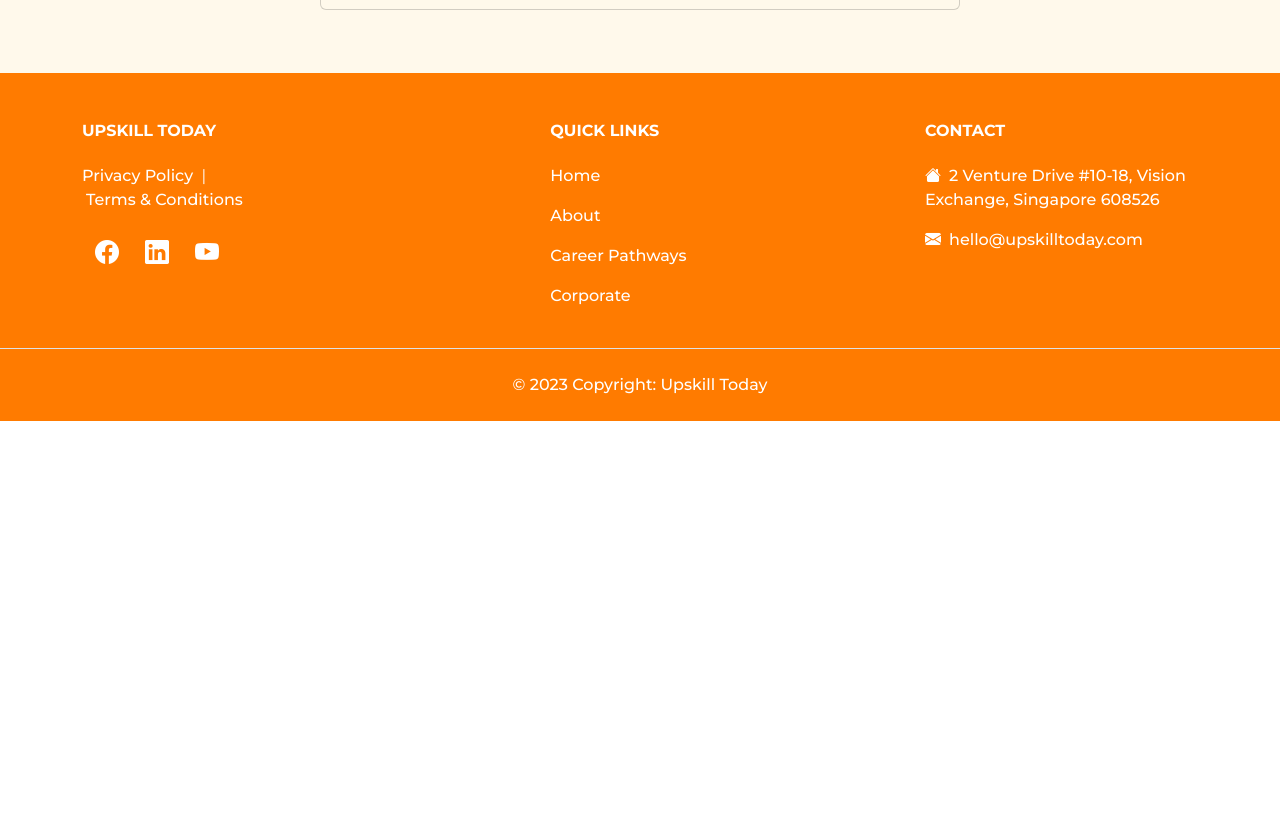
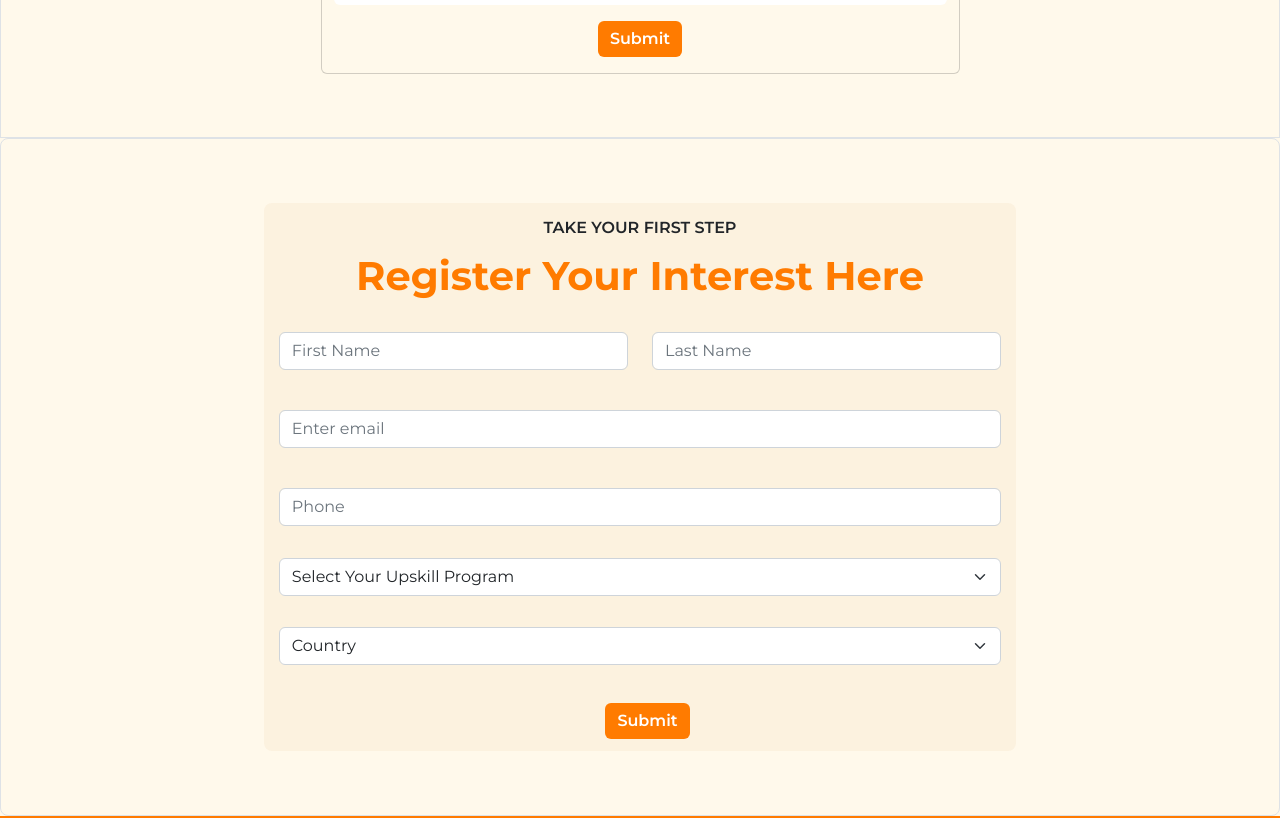
Before and after one commit to Chiang-Yong/Upskill-Today-1, a React (Create React App) app: page /CareerPathway in a window 1280 px wide. Shown: the part 1220-2038 px from the top of the page. Before the commit the page ends 1641 px from the top, so only its background shows below. Built offline with nearby package versions, Linux system fonts and the light colour scheme.

Commit message:
update the Javascriptdeveloper

```diff
--- a/src/pages/About/AboutTestimontials.js
+++ b/src/pages/About/AboutTestimontials.js
@@ -16,7 +16,7 @@ const Testimontials = () => {
                             <Card.Text className="text-left">
                                 If you are looking to enhance your skills, you have coming at the right place. We are looking for candidates who are open to learn new skills to improve your career prospects and keep up with changing technologies.
                             </Card.Text>
-                            <Button style={{backgroundColor:'#ff7b00'}}>Join Upskill Today</Button>
+                            <Button style={{backgroundColor:'#ff7b00'}} href="/CareerPathway">Join Upskill Today</Button>
                         </Card.Body>
                     </Card>
 
@@ -28,7 +28,7 @@ const Testimontials = () => {
                             <Card.Text className="text-left">
                                 We provide companies with a pool of top talents that have trained in the latest skills and technologies. We also offer customized solutions that can be tailored to the specific needs of your business.
                             </Card.Text>
-                            <Button style={{backgroundColor:'#ff7b00'}}>Explore More</Button>
+                            <Button style={{backgroundColor:'#ff7b00'}} href='/Corporate'>Explore More</Button>
                         </Card.Body>
                     </Card>
 
--- a/src/pages/CareerPathway/CareerPathway.js
+++ b/src/pages/CareerPathway/CareerPathway.js
@@ -2,6 +2,7 @@ import React from "react";
 import { Container, Button, Card, Carousel, Row } from "react-bootstrap";
 import Placeholder from "../../images/placeholder.jpg";
 import Quiz from "./Quiz";
+import RegisterYourInterest from "./RegisterYourInterest";
 
 const CPStyle = {
   container: {
@@ -70,7 +71,7 @@ const CareerPathway = () => {
             </Card.Title>
             <Card.Text className="d-flex justify-content-center"></Card.Text>
             <Card.Text className="d-flex justify-content-center">
-              <Button style={CPStyle.button}>Find Out More</Button>
+              <Button style={CPStyle.button} href="/JavascriptCourse">Find Out More</Button>
             </Card.Text>
           </Card.Body>
         </Card>
@@ -90,7 +91,7 @@ const CareerPathway = () => {
             </Card.Title>
             <Card.Text className="d-flex justify-content-center"></Card.Text>
             <Card.Text className="d-flex justify-content-center">
-              <Button style={CPStyle.button}>Find Out More</Button>
+              <Button style={CPStyle.button} href="/JavaCourse">Find Out More</Button>
             </Card.Text>
           </Card.Body>
         </Card>
@@ -110,7 +111,7 @@ const CareerPathway = () => {
             </Card.Title>
             <Card.Text className="d-flex justify-content-center"></Card.Text>
             <Card.Text className="d-flex justify-content-center">
-              <Button style={CPStyle.button}>Find Out More</Button>
+              <Button style={CPStyle.button} href="/DevOpsCourse">Find Out More</Button>
             </Card.Text>
           </Card.Body>
         </Card>
@@ -118,7 +119,12 @@ const CareerPathway = () => {
       {/*} <Button className='me-auto mt-3 mb-3' size="md" href="/pathwaydetails" style={CPStyle.button}>
         Pathway Details
               </Button> */}
-      <Quiz />
+      <Row>
+        <Quiz />
+      </Row>
+      <Row>
+        <RegisterYourInterest />
+      </Row>
     </Container>
   );
 };
--- a/src/pages/CareerPathway/Quiz.js
+++ b/src/pages/CareerPathway/Quiz.js
@@ -13,6 +13,7 @@ const QuizStyle = {
     color: "#fff",
     border: "none",
     outline: "none",
+    fontWeight:600,
   },
 
   image: {
@@ -29,6 +30,7 @@ const QuizStyle = {
     fontWeight: 800,
     fontSize: "35px",
     color: "#ff7b00",
+    marginTop:"5%",
   },
 
   text:{
@@ -50,7 +52,7 @@ const QuizStyle = {
 
 const Quiz = () => {
   return (
-    <div className="text-center justify-content-center" style={QuizStyle.main}>
+    <div className="text-center justify-content-center border border-1" style={QuizStyle.main}>
       <Row style={QuizStyle.row}>
       <h1 style={QuizStyle.title}>QUIZ</h1>
       <p style={QuizStyle.text}>Take the quiz to help you to decide the course path</p>
--- /dev/null
+++ b/src/pages/CareerPathway/RegisterYourInterest.js
@@ -0,0 +1,116 @@
+import React from "react";
+import { Form, Col, Row, Button } from "react-bootstrap";
+
+const RYIstyle = {
+  main: {
+    height: "auto",
+    width: "100%",
+    backgroundColor: "#fff9eb",
+    paddingTop: "5%",
+    paddingBottom: "5%",
+  },
+
+  form: {
+    width: "60%",
+    paddingBottom: "1%",
+    backgroundColor: "rgba(224,178,118,0.1)",
+  },
+
+  group: {
+    paddingLeft: "2%",
+    paddingRight: "2%",
+  },
+
+  select:{
+    paddingLeft: "2%",
+    paddingRight: "2%",
+    paddingTop:"1%",
+  },
+
+  button: {
+    marginTop: "5%",
+    marginLeft: "2%",
+    backgroundColor: "#ff7b00",
+    fontWeight: "600",
+    border: "none",
+    outline: "none",
+  },
+
+  text: {
+    marginTop: "2%",
+    fontWeight: 600,
+  },
+
+  title: {
+    marginTop: "2%",
+    color: "#ff7b00",
+    fontWeight: 800,
+  },
+};
+
+const RegisterYourInterest = () => {
+  return (
+    <div
+      className="d-flex justify-content-center border rounded-3"
+      style={RYIstyle.main}
+    >
+      <Form className="rounded-3" style={RYIstyle.form}>
+        <h6 className="text-center" style={RYIstyle.text}>
+          TAKE YOUR FIRST STEP
+        </h6>
+        <h1 className="text-center" style={RYIstyle.title}>
+          Register Your Interest Here
+        </h1>
+        <Row style={RYIstyle.group}>
+          <Form.Group as={Col} className="mb-3" controlId="formBasicName">
+            <Form.Label></Form.Label>
+            <Form.Control type="text" placeholder="First Name" />
+          </Form.Group>
+          <Form.Group as={Col} className="mb-3" controlId="formBasicName">
+            <Form.Label></Form.Label>
+            <Form.Control type="text" placeholder="Last Name" />
+          </Form.Group>
+        </Row>
+        <Form.Group
+          style={RYIstyle.group}
+          className="mb-3"
+          controlId="formBasicEmail"
+        >
+          <Form.Label></Form.Label>
+          <Form.Control type="email" placeholder="Enter email" />
+        </Form.Group>
+
+        <Form.Group style={RYIstyle.group}>
+          <Form.Label></Form.Label>
+          <Form.Control type="text" placeholder="Phone" />
+        </Form.Group>
+
+        <Form.Group style={RYIstyle.select}>
+          <Form.Label></Form.Label>
+          <Form.Select aria-label="Default select example">
+            <option>Select Your Upskill Program</option>
+            <option value="1">Java</option>
+            <option value="2">Javscript</option>
+            <option value="3">DevOps</option>
+          </Form.Select>
+        </Form.Group>
+        <Form.Group style={RYIstyle.select}>
+          <Form.Label></Form.Label>
+          <Form.Select aria-label="Default select example">
+            <option>Country</option>
+            <option value="1">Singapore</option>
+            <option value="2">Philippine</option>
+            <option value="3">Malaysia</option>
+          </Form.Select>
+        </Form.Group>
+        <div className="d-flex justify-content-center">
+          <Button type="submit" style={RYIstyle.button}>
+            Submit
+          </Button>
+        </div>
+      </Form>
+    </div>
+  );
+};
+
+export default RegisterYourInterest;
--- /dev/null
+++ b/src/pages/PathwayDetails/JavaScriptDeveloper.js
@@ -0,0 +1,95 @@
+import React from "react";
+import { Col, Row, Form, Button } from "react-bootstrap";
+const src = "https://www.youtube.com/embed/upDLs1sn7g4";
+
+const JSDstyle = {
+  main: {
+    width: "100%",
+    height: "auto",
+    backgroundColor: "fff9eb",
+  },
+
+  row: {
+    paddingTop: "5%",
+    paddingBottom: "5%",
+  },
+
+  frame: {
+    paddingLeft: "1%",
+    paddingRight: "1%",
+  },
+
+  form: {
+    width: "60%",
+  },
+
+  formCol: {
+    width: "70%",
+    paddingBottom: "2%",
+    backgroundColor: "rgba(255,123,0,0.5)",
+  },
+
+  button: {
+    marginTop: "5%",
+    marginLeft: "2%",
+    backgroundColor: "#ff7b00",
+    fontWeight: "600",
+    border: "none",
+    outline: "none",
+  },
+};
+const JavaScriptDeveloper = () => {
+  return (
+    <div style={JSDstyle.main}>
+      <Row className="text-center" style={JSDstyle.row}>
+        <Col>
+          <iframe
+            width="560"
+            height="315"
+            src={src}
+            title="Youtube Player"
+            frameborder="0"
+            allowFullScreen
+            style={JSDstyle.frame}
+          />
+        </Col>
+        <Col>
+          <div
+            style={JSDstyle.formCol}
+            className="d-flex justify-content-center border border-1 rounded-3"
+          >
+            <Form style={JSDstyle.form}>
+              <Form.Group className="mb-1" controlId="formBasicName">
+                <Form.Label></Form.Label>
+                <Form.Control type="text" placeholder="First Name" />
+              </Form.Group>
+              <Form.Group className="mb-1" controlId="formBasicName">
+                <Form.Label></Form.Label>
+                <Form.Control type="text" placeholder="Last Name" />
+              </Form.Group>
+              <Form.Group className="mb-1" controlId="formBasicEmail">
+                <Form.Label></Form.Label>
+                <Form.Control type="email" placeholder="Enter email" />
+              </Form.Group>
+
+              <Form.Group>
+                <Form.Label></Form.Label>
+                <Form.Control
+                  type="text"
+                  placeholder="Phone number (optional)"
+                />
+              </Form.Group>
+              <div className="d-flex justify-content-center">
+                <Button type="submit" style={JSDstyle.button}>
+                  Submit
+                </Button>
+              </div>
+            </Form>
+          </div>
+        </Col>
+      </Row>
+    </div>
+  );
+};
+
+export default JavaScriptDeveloper;
--- a/src/pages/PathwayDetails/JavascriptCourse.js
+++ b/src/pages/PathwayDetails/JavascriptCourse.js
@@ -1,17 +1,46 @@
 import React from "react";
-import { Breadcrumb } from "react-bootstrap";
+import { Breadcrumb, Row } from "react-bootstrap";
+import JavaScriptDeveloper from "./JavaScriptDeveloper";
+
+const JSstyle = {
+  main:{
+    width: "100%",
+    height: "auto",
+    backgroundColor: "#fff9eb",
+  },
+
+  breadcrumb:{
+    marginLeft:"40%",
+  },
+
+  title:{
+    paddingTop:"5%",
+    paddingBottom: "1%",
+    color:"#ff7b00",
+    fontWeight:800,
+    fontSize:"35px",
+  },
+
+  text:{
+    fontWeight:600,
+    paddingTop:"2%",
+    paddingBottom:"2%",
+
+  }
+}
 
 const JavascriptCourse = () => {
   return (
-    <div>
-      <Breadcrumb>
-        <Breadcrumb.Item href="careerpathway">Career Pathway</Breadcrumb.Item>
-        <Breadcrumb.Item href="pathwaydetails">
-          Pathway Details
-        </Breadcrumb.Item>
-        <Breadcrumb.Item active>Javascript Course</Breadcrumb.Item>
+    <div style={JSstyle.main} className="justify-content-center">
+       <h1 style={JSstyle.title} className="d-flex justify-content-center">JavaScript Course</h1>
+      <Breadcrumb style={JSstyle.breadcrumb}>
+        <Breadcrumb.Item className="text-center d-flex justify-content-center" href="CareerPathway">Career Pathway</Breadcrumb.Item>
+        <Breadcrumb.Item className="text-center d-flex justify-content-center" active>JavaScript Course</Breadcrumb.Item>
       </Breadcrumb>
-      <h1 className="d-flex justify-content-center">Javascript Course</h1>
+
+      <Row>
+        <JavaScriptDeveloper />
+      </Row>
     </div>
   );
 };
```
